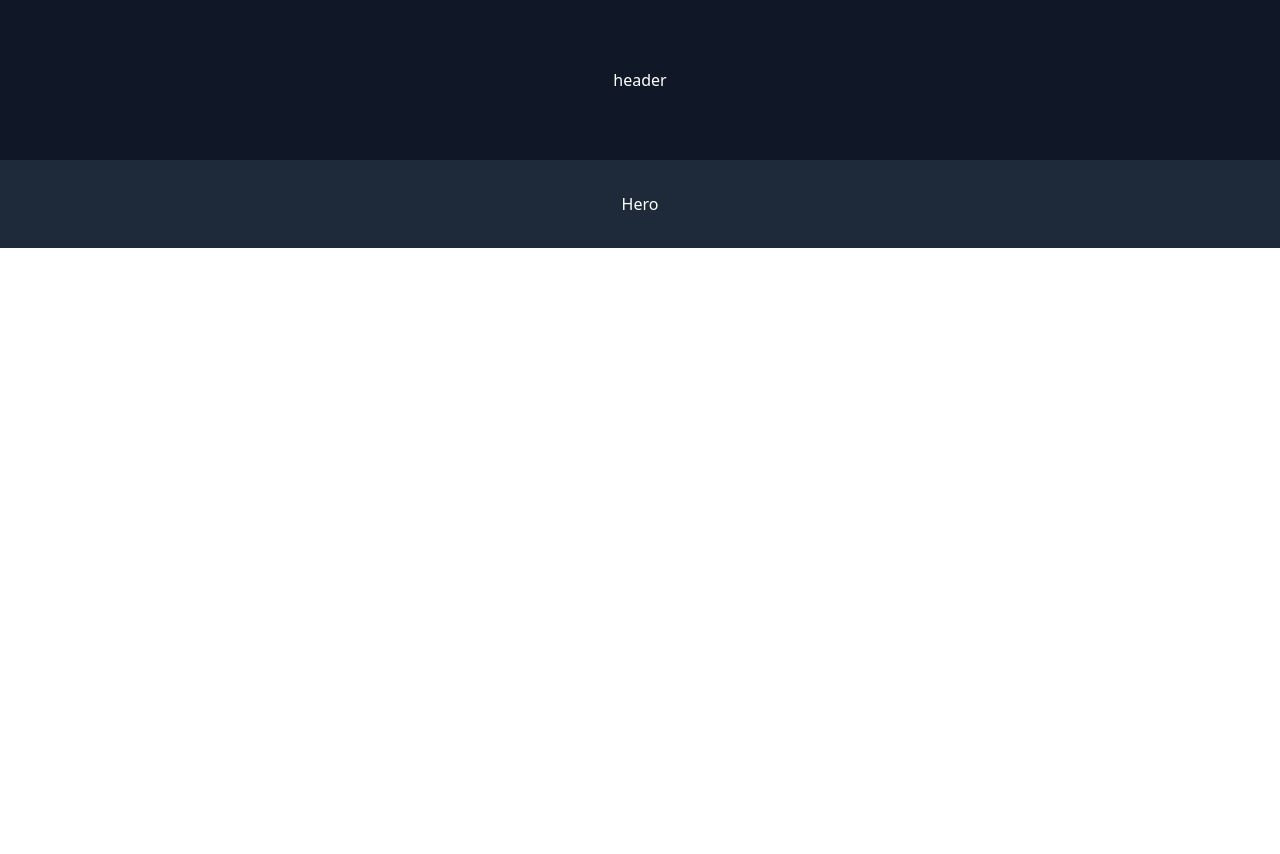
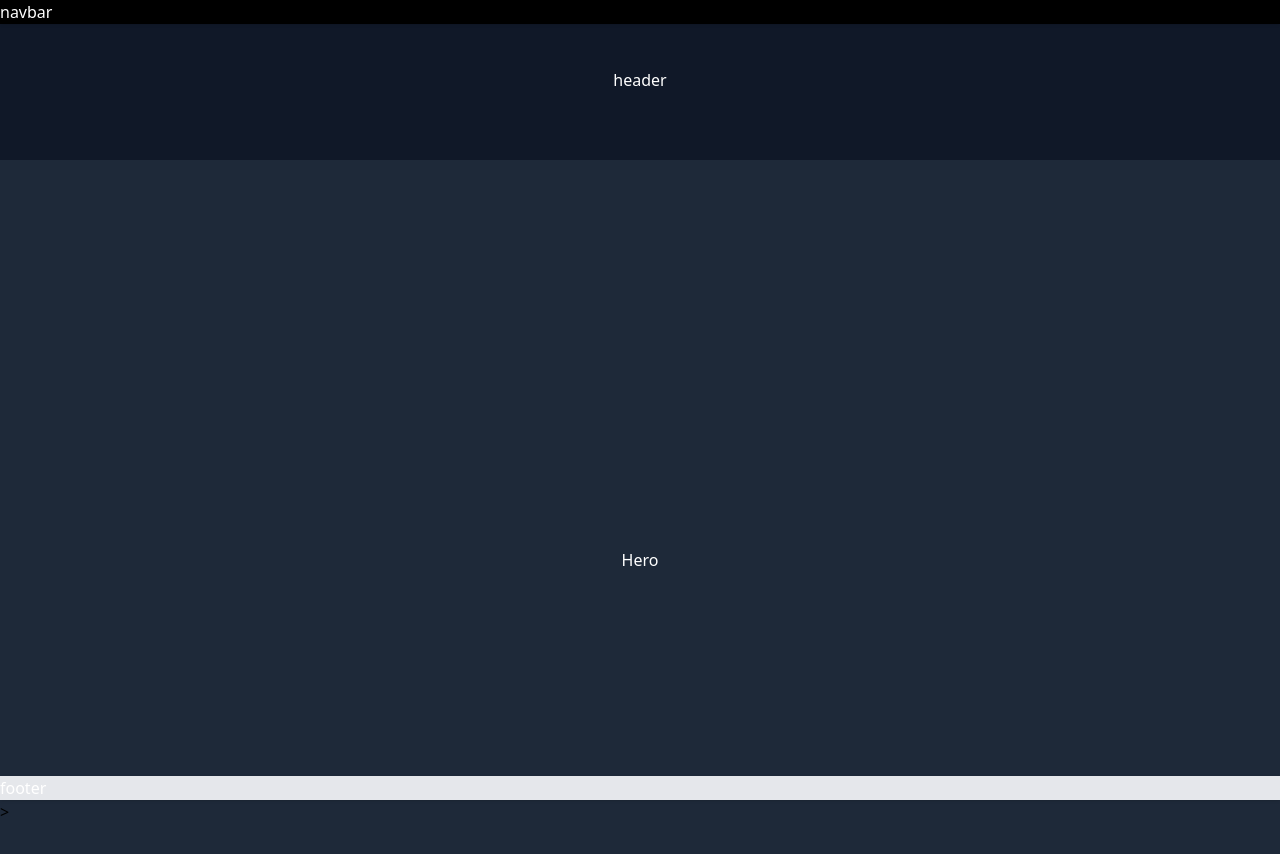
Before and after one commit to F00sh/Portfolio2, a Nuxt app: page / in a window 1280 px wide. Shown: the top 854 px of the page. Before the commit the page ends 800 px from the top, so only its background shows below. Built offline with nearby package versions, Linux system fonts and the light colour scheme.

Commit message:
sve radi :) / auto-hide navbar i footer

```diff
--- a/app.vue
+++ b/app.vue
@@ -1,6 +1,9 @@
 <template>
   <div>
     <NuxtRouteAnnouncer />
+    <NuxtLayout>
     <NuxtPage />
+    </NuxtLayout>>
+
   </div>
 </template>
--- a/components/Footer.vue
+++ b/components/Footer.vue
@@ -1,5 +1,37 @@
 <template>
-    <div class="bg-gray-900 text-white p-4 flex justify-between items-center">
+    <div class="fixed bottom-0 left-0 w-full bg-gray-200 shadow transition-transform duration-300 ease-in-out"
+    :class="{
+      'translate-y-0': isAtBottom,
+      'translate-y-full': !isAtBottom
+    }">
         footer
     </div>
 </template>
+<script setup lang="ts">
+import { ref, onMounted, onUnmounted } from 'vue'
+
+const isScrollingDown = ref(false)
+const isAtBottom = ref(false)
+
+let lastScrollY = 0
+
+const handleScroll = () => {
+  const currentScrollY = window.scrollY || 0
+  // Determine scroll direction
+  isScrollingDown.value = currentScrollY > lastScrollY
+  lastScrollY = currentScrollY <= 0 ? 0 : currentScrollY
+
+  // Check if the user is fully at the bottom of the page
+  const windowHeight = window.innerHeight
+  const documentHeight = document.body.offsetHeight
+  isAtBottom.value = (window.scrollY + windowHeight >= documentHeight)
+}
+
+onMounted(() => {
+  window.addEventListener('scroll', handleScroll)
+})
+
+onUnmounted(() => {
+  window.removeEventListener('scroll', handleScroll)
+})
+</script>
--- a/components/Hero.vue
+++ b/components/Hero.vue
@@ -1,5 +1,5 @@
 <template>
-    <div class="bg-gray-800 text-white p-8 flex flex-col items-center justify-center h-full">
+    <div class="bg-gray-800 text-white p-8 flex flex-col items-center justify-center h-screen">
         Hero
     </div>
 </template>
--- a/components/Navbar.vue
+++ b/components/Navbar.vue
@@ -1,5 +1,42 @@
 <template>
-    <div class="bg-gray-800 text-white p-4 flex justify-between items-center">
+    <div class="fixed top-0 left-0 w-full bg-black shadow transition-transform duration-300 ease-in-out"
+    :class="{ '-translate-y-full': isScrollingDown, 'translate-y-0': !isScrollingDown }">
         navbar
     </div>
 </template>
+<script setup lang="ts">
+import { ref, onMounted, onUnmounted } from 'vue'
+
+/**
+ * Tracks whether we’re scrolling down (hide navbar),
+ * and whether we’re near the bottom of the page (show footer).
+ */
+const isScrollingDown = ref(false)
+const showFooter = ref(false)
+
+// Keep track of the last scroll position for direction detection
+let lastScrollY = 0
+
+const handleScroll = () => {
+  const currentScrollY = window.scrollY || 0
+
+  // Determine scroll direction
+  isScrollingDown.value = currentScrollY > lastScrollY
+  lastScrollY = currentScrollY <= 0 ? 0 : currentScrollY
+
+  // Check if near bottom of page
+  const buffer = 100 // how close to bottom before showing footer
+  const windowHeight = window.innerHeight
+  const documentHeight = document.body.offsetHeight
+
+  showFooter.value = window.scrollY + windowHeight >= documentHeight - buffer
+}
+
+onMounted(() => {
+  window.addEventListener('scroll', handleScroll)
+})
+
+onUnmounted(() => {
+  window.removeEventListener('scroll', handleScroll)
+})
+</script>
--- a/layouts/default.vue
+++ b/layouts/default.vue
@@ -1,5 +1,5 @@
 <template>
-        <div>
+    <div class="h-screen flex flex-col justify-between bg-gray-900 text-white">
         <Navbar />
         <slot />
         <Footer />
```
